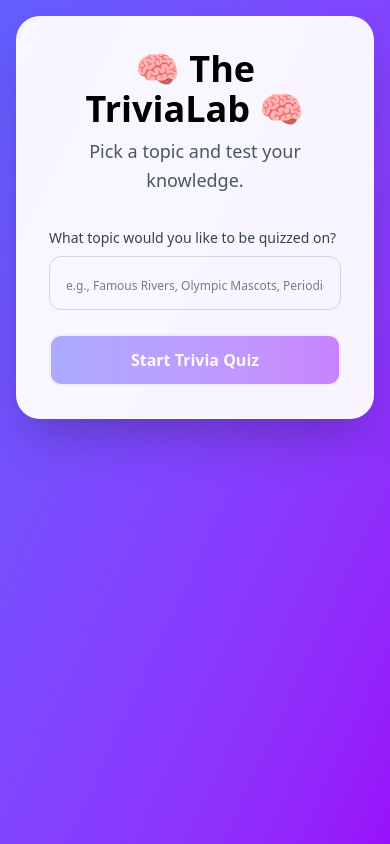
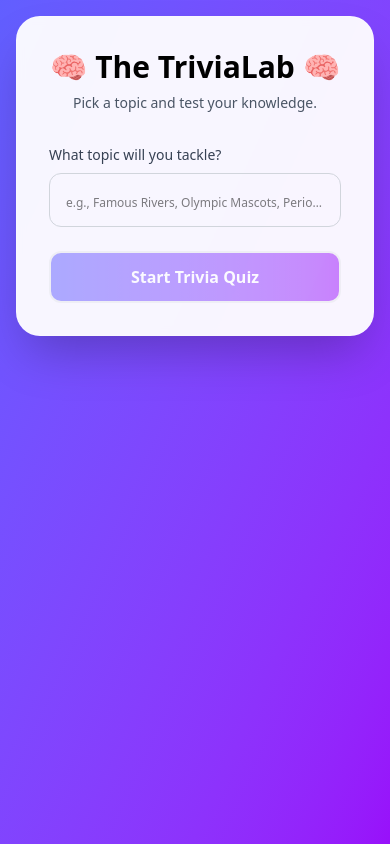
Before and after one commit to mrkandersn/trivialab, a React (Vite) app: page / in a window 390 px wide. Built offline with nearby package versions, Linux system fonts and the light colour scheme.

Commit message:
CSS tweaks

```diff
--- a/src/components/Questions.jsx
+++ b/src/components/Questions.jsx
@@ -68,10 +68,10 @@ const Questions = ({ topic, questions, setSelectedTopic }) => {
 
   return (
     <>
-      <div className="flex justify-between items-center text-lg text-purple-800 font-medium border-b border-b-purple-800">
+      <div className="flex gap-x-4 items-end justify-between text-lg text-purple-800 font-medium border-b border-b-purple-800">
         <h1>TriviaLab: {topic}</h1>
         { currentId < questions.length &&
-            <div>
+            <div className="text-nowrap">
                 {currentId + 1} of {questions.length}
             </div>
         }
--- a/src/components/TopicSelector.jsx
+++ b/src/components/TopicSelector.jsx
@@ -70,8 +70,8 @@ function TopicSelector({ onTopicSubmit }) {
   return (
     <div className="bg-white/95 backdrop-blur-xs p-8 rounded-3xl shadow-2xl border border-white/20 max-w-2xl animate-fade-in-up">
       <div className="text-center mb-8">
-        <h1 className="text-4xl font-bold mb-2">🧠 The TriviaLab 🧠</h1>
-        <p className="text-gray-600 text-lg leading-relaxed">
+        <h1 className="text-3xl md:text-4xl font-bold mb-2">🧠 The TriviaLab 🧠</h1>
+        <p className="text-gray-600 text-sm md:text-lg">
           Pick a topic and test your knowledge.
         </p>
       </div>
@@ -82,7 +82,7 @@ function TopicSelector({ onTopicSubmit }) {
             htmlFor="topic"
             className="block text-sm font-medium text-gray-700 mb-2"
           >
-            What topic would you like to be quizzed on?
+            What topic will you tackle?
           </label>
           <input
             type="text"
@@ -90,7 +90,7 @@ function TopicSelector({ onTopicSubmit }) {
             value={topic}
             onChange={(e) => setTopic(e.target.value)}
             placeholder={`e.g., ${placeholderText}...`}
-            className="w-full px-4 py-3 border border-gray-300 rounded-xl focus:ring-2 focus:ring-indigo-500 focus:border-transparent transition-all duration-200 text-lg placeholder:text-xs"
+            className="w-full px-4 py-3 border border-gray-300 rounded-xl focus:ring-2 focus:ring-indigo-500 focus:border-transparent transition-all duration-200 text-lg placeholder:text-xs truncate"
             disabled={isSubmitting}
           />
         </div>
```
